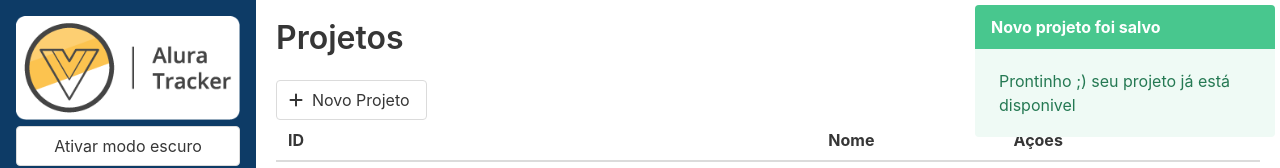
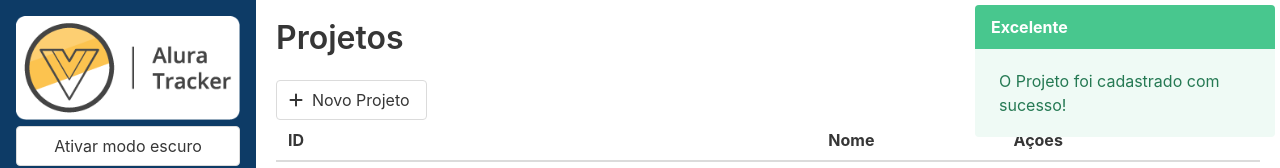
Before and after one commit to Alysson1013/alura-tracker, a Vue app: page /#/projetos/novo in a window 1280 px wide. Both pictures are taken after typing "Sample" into the empty fields and a click on the button "Salvar". Shown: the top 168 px of the page. Built offline with nearby package versions, Linux system fonts and the light colour scheme.

Commit message:
refactor: add logic to mixin

```diff
--- /dev/null
+++ b/src/mixins/notificar.ts
@@ -0,0 +1,15 @@
+import { TipoNotificacao } from "@/interfaces/INotificacao";
+import { NOTIFICAR } from "@/store/tipo-mutacoes";
+import { store } from '@/store';
+
+export const notificacaoMixin = {
+  methods: {
+      notificar(tipo: TipoNotificacao, titulo: string, texto: string): void {
+        store.commit(NOTIFICAR, {
+          titulo,
+          texto,
+          tipo
+        })
+      }
+  }
+}
--- a/src/views/Projetos/Formulario.vue
+++ b/src/views/Projetos/Formulario.vue
@@ -21,8 +21,9 @@
 <script lang="ts">
 import { defineComponent } from 'vue'
 import { useStore } from '@/store'
-import { ADICIONA_PROJETO, ALTERA_PROJETO, NOTIFICAR } from '@/store/tipo-mutacoes';
+import { ADICIONA_PROJETO, ALTERA_PROJETO } from '@/store/tipo-mutacoes';
 import { TipoNotificacao } from '@/interfaces/INotificacao';
+import { notificacaoMixin } from '@/mixins/notificar';
 
 export default defineComponent({
   // eslint-disable-next-line vue/multi-word-component-names
@@ -32,6 +33,9 @@ export default defineComponent({
       type: String
     }
   },
+  mixins: [
+    notificacaoMixin
+  ],
   mounted() {
     if (this.id) {
       const projeto = this.store.state.projetos.find(proj => proj.id === this.id);
@@ -54,11 +58,8 @@ export default defineComponent({
         this.store.commit(ADICIONA_PROJETO, this.nomeDoProjeto);
         this.nomeDoProjeto = '';
       }
-      this.store.commit(NOTIFICAR, {
-        titulo: 'Novo projeto foi salvo',
-        texto: 'Prontinho ;) seu projeto já está disponivel',
-        tipo: TipoNotificacao.SUCESSO
-      })
+
+      this.notificar(TipoNotificacao.SUCESSO, 'Excelente', 'O Projeto foi cadastrado com sucesso!');
       this.$router.push('/projetos');
     }
   },
--- a/src/views/Projetos/Lista.vue
+++ b/src/views/Projetos/Lista.vue
@@ -53,18 +53,18 @@ import { defineComponent, computed } from 'vue'
 import { useStore } from '@/store'
 import { EXCLUIR_PROJETO, NOTIFICAR } from '@/store/tipo-mutacoes'
 import { TipoNotificacao } from '@/interfaces/INotificacao'
+import { notificacaoMixin } from '@/mixins/notificar'
 
 export default defineComponent({
   // eslint-disable-next-line vue/multi-word-component-names
   name: "Lista",
+  mixins: [
+    notificacaoMixin
+  ],
   methods: {
     excluir(id: string) {
       this.store.commit(EXCLUIR_PROJETO, id)
-      this.store.commit(NOTIFICAR, {
-        titulo: 'O projeto foi deleteado',
-        texto: 'Prontinho ;) seu projeto já está disponivel',
-        tipo: TipoNotificacao.SUCESSO
-      })
+      this.notificar(TipoNotificacao.SUCESSO, 'Excelente', 'O Projeto foi cadastrado com sucesso!');
     },
   },
   setup() {
```
